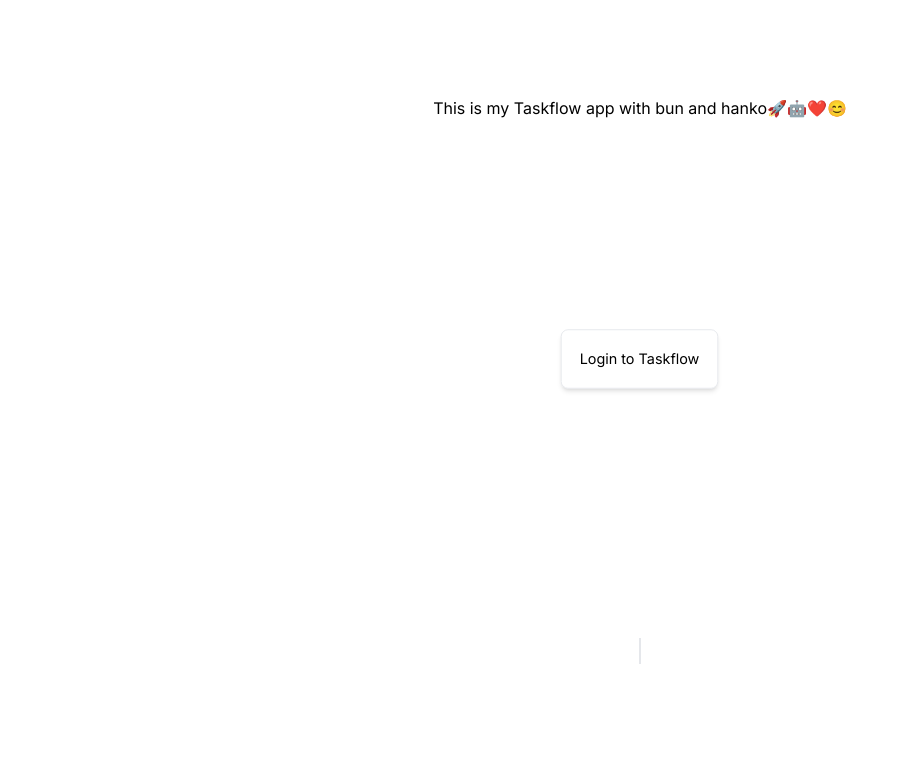
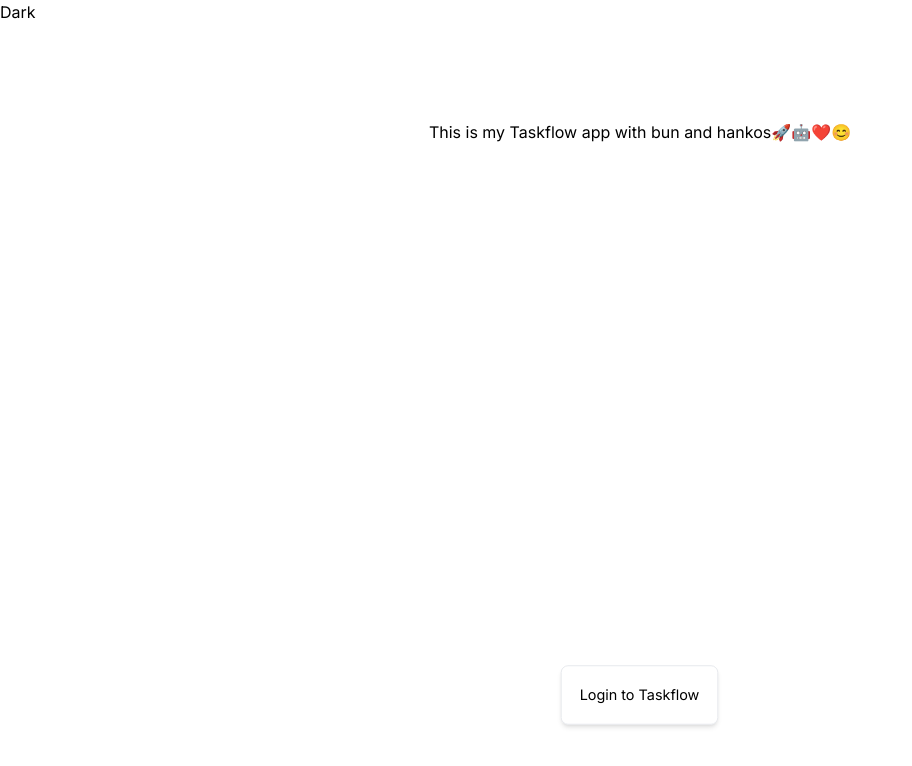
Before and after one commit to sohan01fw/Task-flow-app, a Next.js app: page / in a window 1280 px wide. Shown: the top 766 px of the page, without its empty margins (0-912 px from the left). Built offline with nearby package versions, Linux system fonts and the light colour scheme.

Commit message:
fixing dark mode problem

```diff
--- a/app/layout.tsx
+++ b/app/layout.tsx
@@ -1,6 +1,8 @@
 import "./globals.css";
 import type { Metadata } from "next";
 import { Inter } from "next/font/google";
+import { Providers } from "../utils/Providers";
+import ThemeSwitcher from "@/utils/Themeswitcher";
 
 const inter = Inter({ subsets: ["latin"] });
 
@@ -16,7 +18,12 @@
 }) {
   return (
     <html lang="en">
-      <body className={`${inter.className} dark:bg-black`}>{children}</body>
+      <body className={`${inter.className} dark:bg-black`}>
+        <Providers>
+          <ThemeSwitcher />
+          {children}
+        </Providers>
+      </body>
     </html>
   );
 }
--- a/app/page.tsx
+++ b/app/page.tsx
@@ -1,21 +1,16 @@
-import ThemeSwitcher from "@/utils/Themeswitcher";
 import Link from "next/link";
 
 export default function Home() {
   return (
     <main className="flex min-h-screen flex-col items-center justify-between p-24 ">
-      <div className="title">
-        This is my Taskflow app with bun and hanko🚀🤖❤️😊
+      <div className="title dark:text-red-500">
+        This is my Taskflow app with bun and hankos🚀🤖❤️😊
       </div>
       <Link href="/login">
         <button className="border shadow-md p-5 rounded-lg hover:bg-black hover:text-white transition-transform transform scale-90">
           Login to Taskflow
         </button>
       </Link>
-
-      <div className="themebtn m-10 border bg-black ">
-        <ThemeSwitcher />
-      </div>
     </main>
   );
 }
--- a/utils/Providers.tsx
+++ b/utils/Providers.tsx
@@ -1,7 +1,7 @@
 "use client";
-import React from "react";
+import React, { ReactNode } from "react";
 import { ThemeProvider } from "next-themes";
 
-export function Providers({ children }) {
-  return <ThemeProvider>{children}</ThemeProvider>;
+export function Providers({ children }: { children: ReactNode }) {
+  return <ThemeProvider attribute="class">{children}</ThemeProvider>;
 }
--- a/utils/Themeswitcher.tsx
+++ b/utils/Themeswitcher.tsx
@@ -3,15 +3,13 @@
 import { useTheme } from "next-themes";
 
 const ThemeSwitcher = () => {
-  const { systemTheme, theme, setTheme } = useTheme();
+  const { theme, setTheme } = useTheme();
 
   const renderThemeChanger = () => {
-    const currentTheme = theme === "system" ? systemTheme : theme;
-
-    if (currentTheme === "dark") {
+    if (theme === "dark") {
       return (
         <button
-          className="w-6 h-6 text-yellow-500 "
+          className="w-6 h-6 text-yellow-500 m-10 "
           onClick={() => setTheme("light")}
         >
           light
@@ -20,9 +18,11 @@
     } else {
       return (
         <button
-          className="w-6 h-6 text-gray-900 "
+          className="w-6 h-6 text-gray-900 m-10"
           onClick={() => setTheme("dark")}
-        ></button>
+        >
+          Dark
+        </button>
       );
     }
   };
```
Also changed, not shown: tailwind.config.ts (+0 -7 lines).
